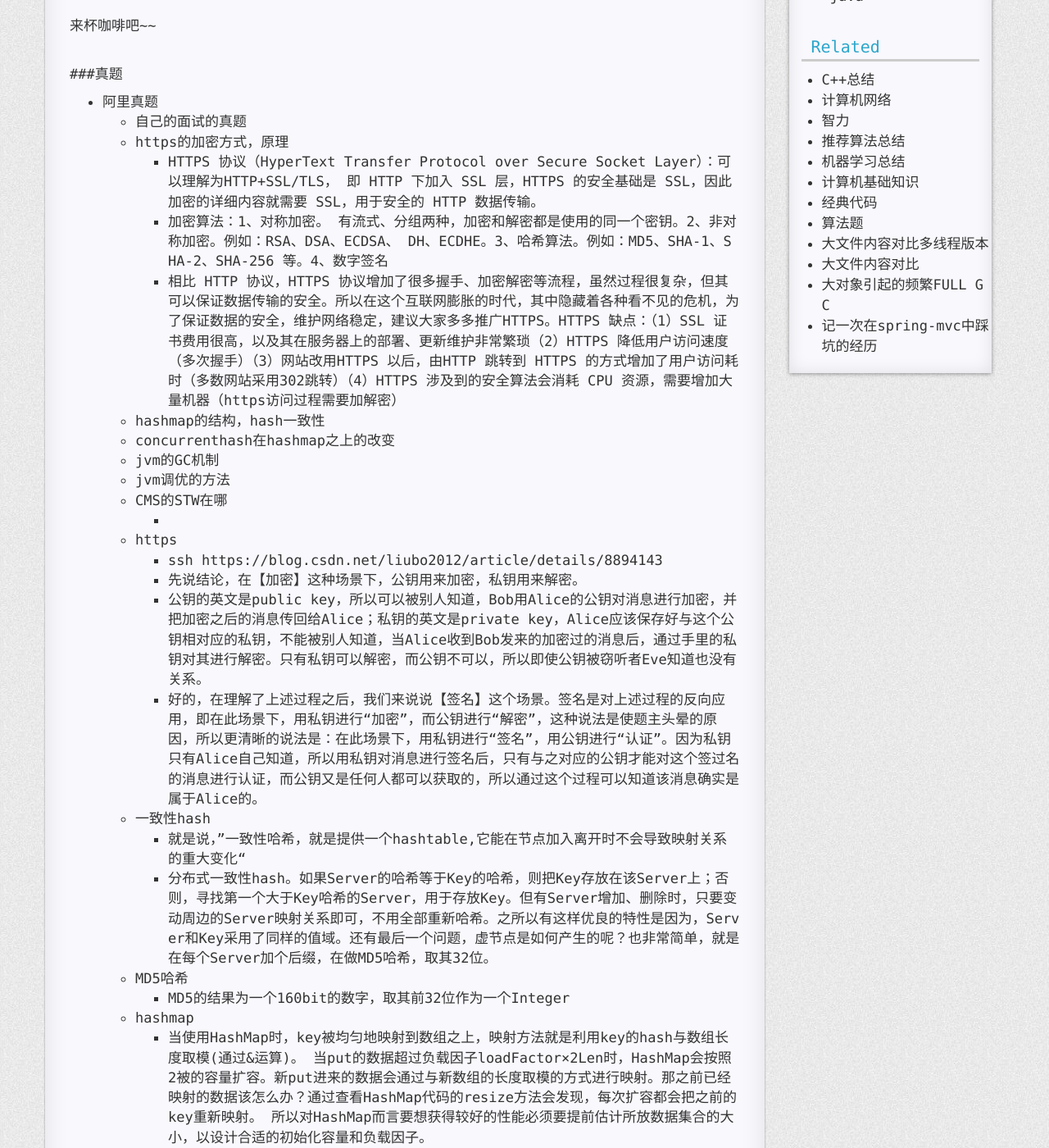
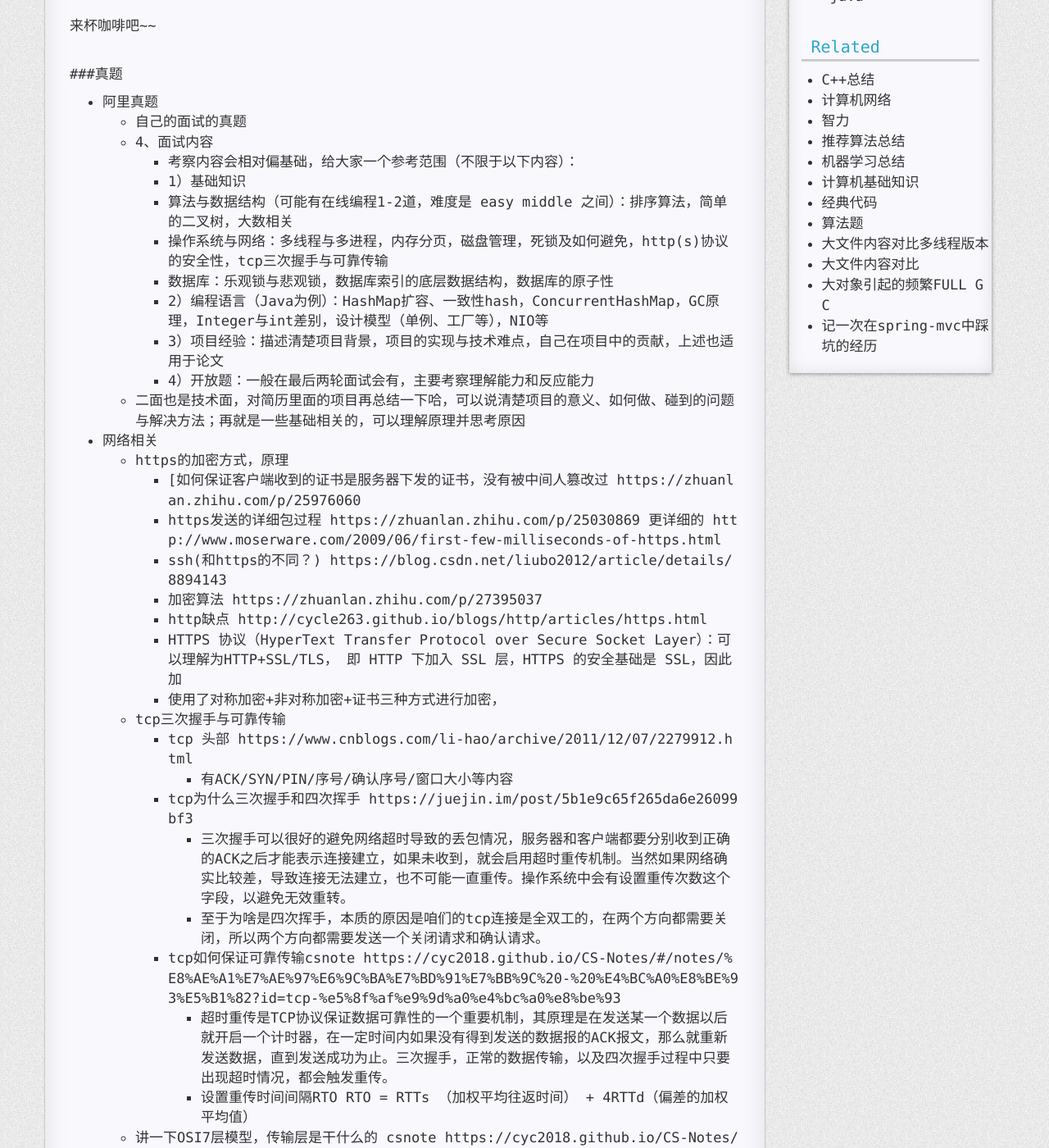
Before and after one commit to yukia-yuqin/blog, a Jekyll site: the page built from _posts/2019-06-29-JAVA-inerview.md, in a window 1280 px wide and 1400 px high, scrolled down 241 px. Shown: the whole window at 82% size. Built offline with Jekyll 4.4.1, drawn with Linux system fonts in a browser that asks for light colours; nearby versions of some CDN libraries; comment, search, counter and statistics services are not loaded; a style sheet for code colours, icons or effects is not loaded; some of the changed text lies outside the part shown.

Commit message:
Update 2019-06-29-JAVA-inerview.md

```diff
--- a/_posts/2019-06-29-JAVA-inerview.md
+++ b/_posts/2019-06-29-JAVA-inerview.md
@@ -11,28 +11,88 @@ categories: interview
 ###真题
 - 阿里真题
     - 自己的面试的真题
+    - 4、面试内容
+        - 考察内容会相对偏基础，给大家一个参考范围（不限于以下内容）：
+        - 1）基础知识
+        - 算法与数据结构（可能有在线编程1-2道，难度是 easy middle 之间）：排序算法，简单的二叉树，大数相关
+        - 操作系统与网络：多线程与多进程，内存分页，磁盘管理，死锁及如何避免，http(s)协议的安全性，tcp三次握手与可靠传输
+        - 数据库：乐观锁与悲观锁，数据库索引的底层数据结构，数据库的原子性
+        - 2）编程语言（Java为例）：HashMap扩容、一致性hash，ConcurrentHashMap，GC原理，Integer与int差别，设计模型（单例、工厂等），NIO等
+        - 3）项目经验：描述清楚项目背景，项目的实现与技术难点，自己在项目中的贡献，上述也适用于论文
+        - 4）开放题：一般在最后两轮面试会有，主要考察理解能力和反应能力
+    - 二面也是技术面，对简历里面的项目再总结一下哈，可以说清楚项目的意义、如何做、碰到的问题与解决方法；再就是一些基础相关的，可以理解原理并思考原因
+
+- 网络相关
     - https的加密方式，原理
-        - HTTPS 协议（HyperText Transfer Protocol over Secure Socket Layer）：可以理解为HTTP+SSL/TLS， 即 HTTP 下加入 SSL 层，HTTPS 的安全基础是 SSL，因此加密的详细内容就需要 SSL，用于安全的 HTTP 数据传输。
-        - 加密算法：1、对称加密。 有流式、分组两种，加密和解密都是使用的同一个密钥。2、非对称加密。例如：RSA、DSA、ECDSA、 DH、ECDHE。3、哈希算法。例如：MD5、SHA-1、SHA-2、SHA-256 等。4、数字签名
-        - 相比 HTTP 协议，HTTPS 协议增加了很多握手、加密解密等流程，虽然过程很复杂，但其可以保证数据传输的安全。所以在这个互联网膨胀的时代，其中隐藏着各种看不见的危机，为了保证数据的安全，维护网络稳定，建议大家多多推广HTTPS。HTTPS 缺点：（1）SSL 证书费用很高，以及其在服务器上的部署、更新维护非常繁琐（2）HTTPS 降低用户访问速度（多次握手）（3）网站改用HTTPS 以后，由HTTP 跳转到 HTTPS 的方式增加了用户访问耗时（多数网站采用302跳转）（4）HTTPS 涉及到的安全算法会消耗 CPU 资源，需要增加大量机器（https访问过程需要加解密）
-    - hashmap的结构，hash一致性
-    - concurrenthash在hashmap之上的改变
+        - [如何保证客户端收到的证书是服务器下发的证书，没有被中间人篡改过 https://zhuanlan.zhihu.com/p/25976060
+        - https发送的详细包过程 https://zhuanlan.zhihu.com/p/25030869 更详细的 http://www.moserware.com/2009/06/first-few-milliseconds-of-https.html
+        - ssh(和https的不同？) https://blog.csdn.net/liubo2012/article/details/8894143
+        - 加密算法 https://zhuanlan.zhihu.com/p/27395037
+        - http缺点 http://cycle263.github.io/blogs/http/articles/https.html
+        - HTTPS 协议（HyperText Transfer Protocol over Secure Socket Layer）：可以理解为HTTP+SSL/TLS， 即 HTTP 下加入 SSL 层，HTTPS 的安全基础是 SSL，因此加
+        - 使用了对称加密+非对称加密+证书三种方式进行加密，
+    - tcp三次握手与可靠传输
+        - tcp 头部  https://www.cnblogs.com/li-hao/archive/2011/12/07/2279912.html
+            - 有ACK/SYN/PIN/序号/确认序号/窗口大小等内容
+        - tcp为什么三次握手和四次挥手 https://juejin.im/post/5b1e9c65f265da6e26099bf3
+            - 三次握手可以很好的避免网络超时导致的丢包情况，服务器和客户端都要分别收到正确的ACK之后才能表示连接建立，如果未收到，就会启用超时重传机制。当然如果网络确实比较差，导致连接无法建立，也不可能一直重传。操作系统中会有设置重传次数这个字段，以避免无效重转。
+            - 至于为啥是四次挥手，本质的原因是咱们的tcp连接是全双工的，在两个方向都需要关闭，所以两个方向都需要发送一个关闭请求和确认请求。
+        - tcp如何保证可靠传输csnote https://cyc2018.github.io/CS-Notes/#/notes/%E8%AE%A1%E7%AE%97%E6%9C%BA%E7%BD%91%E7%BB%9C%20-%20%E4%BC%A0%E8%BE%93%E5%B1%82?id=tcp-%e5%8f%af%e9%9d%a0%e4%bc%a0%e8%be%93
+            - 超时重传是TCP协议保证数据可靠性的一个重要机制，其原理是在发送某一个数据以后就开启一个计时器，在一定时间内如果没有得到发送的数据报的ACK报文，那么就重新发送数据，直到发送成功为止。三次握手，正常的数据传输，以及四次握手过程中只要出现超时情况，都会触发重传。
+            - 设置重传时间间隔RTO  RTO = RTTs （加权平均往返时间） + 4RTTd（偏差的加权平均值）
+    - 讲一下OSI7层模型，传输层是干什么的 csnote https://cyc2018.github.io/CS-Notes/#/notes/%E8%AE%A1%E7%AE%97%E6%9C%BA%E7%BD%91%E7%BB%9C%20-%20%E6%A6%82%E8%BF%B0?id=_2-osi
+        - 传输层 ：为进程提供通用数据传输服务。由于应用层协议很多，定义通用的传输层协议就可以支持不断增多的应用层协议。运输层包括两种协议：传输控制协议 TCP，提供面向连接、可靠的数据传输服务，数据单位为报文段；用户数据报协议 UDP，提供无连接、尽最大努力的数据传输服务，数据单位为用户数据报。TCP 主要提供完整性服务，UDP 主要提供及时性服务。
+        - https://blog.csdn.net/u011774517/article/details/67631439
+    - 讲一下URL之后发生了什么
+        - 1.DNS域名解析；2.建立TCP连接；3.发送HTTP请求；4.服务器处理请求；5.返回响应结果；6.关闭TCP连接；7.浏览器解析HTML；8.浏览器布局渲染；
+    - 讲一下TCP和UDP的区别
+        - 1.基于连接与无连接；
+        - 2.对系统资源的要求（TCP较多，UDP少）；
+        - 3.UDP程序结构较简单；
+        - 4.流模式与数据报模式 ；
+        - 5.TCP保证数据正确性，UDP可能丢包，TCP保证数据顺序，UDP不保证。
+    - TCP握手各个阶段的名字 https://cyc2018.github.io/CS-Notes/#/notes/%E8%AE%A1%E7%AE%97%E6%9C%BA%E7%BD%91%E7%BB%9C%20-%20%E4%BC%A0%E8%BE%93%E5%B1%82?id=tcp-%e7%9a%84%e5%9b%9b%e6%ac%a1%e6%8c%a5%e6%89%8b
+
+- java容器
+    - hashmap  https://cyc2018.github.io/CS-Notes/#/notes/Java%20%E5%AE%B9%E5%99%A8?id=_1-%e5%ad%98%e5%82%a8%e7%bb%93%e6%9e%84
+        - hashmap是一个数组链表 具体是包含entry数组的table；transient Entry[] table; Entry 存储着键值对。它包含了四个字段 hashcode,key,value,next
+        - 链表的插入是以头插法方式进行的.查找计算键值对所在的桶；在链表上顺序查找，时间复杂度显然和链表的长度成正比。
+        - hash原理/一致性原理？ 通过移位和异或操作，将高位与地位的特征结合起来降低哈希冲突的概率。 https://www.zhihu.com/question/20733617
+        - hashmap如何确定下标：4.1 计算 hash 值 + 扰动 4.2 取模
+        - 扩容-基本原理？使得平均查找次数的复杂度为 O(N/M)。 和扩容相关的参数主要有：capacity-必须保证为 2 的 n 次方、size-键值对数量、threshold-size 的临界值，当 size 大于等于 threshold 就必须进行扩容操作 和 load_factor。
+        - hash一致性-扩容-重新计算桶下标，？对于一个 Key，它的哈希值如果在第 5 位上为 0，那么取模得到的结果和之前一样；如果为 1，那么得到的结果为原来的结果 +16。
+        - 计算数组容量：mask+1 是大于原始数字的最小的 2 的 n 次方。
+        - 与 HashTable 的比较？ HashTable 使用 synchronized 来进行同步。HashMap 可以插入键为 null 的 Entry。HashMap 的迭代器是 fail-fast 迭代器。HashMap 不能保证随着时间的推移 Map 中的元素次序是不变的
+    - concurrenthash在hashmap之上的改变 https://cyc2018.github.io/CS-Notes/#/notes/Java%20%E5%AE%B9%E5%99%A8?id=_1-%e5%ad%98%e5%82%a8%e7%bb%93%e6%9e%84
+        -  存储结构 ConcurrentHashMap 和 HashMap 实现上类似，最主要的差别是 ConcurrentHashMap 采用了分段锁（Segment），每个分段锁维护着几个桶（HashEntry），多个线程可以同时访问不同分段锁上的桶，从而使其并发度更高（并发度就是 Segment 的个数）。
+        - size 操作。每个 Segment 维护了一个 count 变量来统计该 Segment 中的键值对个数。如果尝试的次数超过 3 次，就需要对每个 Segment 加锁。
+        - JDK 1.8 的改动
+            - JDK 1.7 使用分段锁机制来实现并发更新操作，核心类为 Segment，它继承自重入锁 ReentrantLock，并发度与 Segment 数量相等。
+            - JDK 1.8 使用了 CAS 操作来支持更高的并发度，在 CAS 操作失败时使用内置锁 synchronized。
+            - 并且 JDK 1.8 的实现也在链表过长时会转换为红黑树。
+        - - CAS
+            - CAS（Compare-and-Swap），即比较并替换，是一种实现并发算法时常用到的技术，Java并发包中的很多类都使用了CAS技术。
+            - CompareAndSwap的缩写，中文意思是：比较并替换。CAS需要有3个操作数：内存地址V，旧的预期值A，即将要更新的目标值B。CAS指令执行时，当且仅当内存地址V的值与预期值A相等时，将内存地址V的值修改为B，否则就什么都不做。整个比较并替换的操作是一个原子操作。
+            - CAS的缺点
+                - 循环时间长开销很大：我们可以看到getAndAddInt方法执行时，如果CAS失败，会一直进行尝试。如果CAS长时间一直不成功，可能会给CPU带来很大的开销。
+                - 只能保证一个共享变量的原子操作：当对一个共享变量执行操作时，我们可以使用循环CAS的方式来保证原子操作，但是对多个共享变量操作时，循环CAS就无法保证操作的原子性，这个时候就可以用锁来保证原子性。
+                - 什么是ABA问题？ABA问题怎么解决？
+                    如果内存地址V初次读取的值是A，并且在准备赋值的时候检查到它的值仍然为A，那我们就能说它的值没有被其他线程改变过了吗？
+                    如果在这段期间它的值曾经被改成了B，后来又被改回为A，那CAS操作就会误认为它从来没有被改变过。这个漏洞称为CAS操作的“ABA”问题。Java并发包为了解决这个问题，提供了一个带有标记的原子引用类“AtomicStampedReference”，它可以通过控制变量值的版本来保证CAS的正确性。因此，在使用CAS前要考虑清楚“ABA”问题是否会影响程序并发的正确性，如果需要解决ABA问题，改用传统的互斥同步可能会比原子类更高效。
+
+
+
     - jvm的GC机制
     - jvm调优的方法
     - CMS的STW在哪
         -
     - https
-        - ssh https://blog.csdn.net/liubo2012/article/details/8894143
-        - 先说结论，在【加密】这种场景下，公钥用来加密，私钥用来解密。
-        - 公钥的英文是public key，所以可以被别人知道，Bob用Alice的公钥对消息进行加密，并把加密之后的消息传回给Alice；私钥的英文是private key，Alice应该保存好与这个公钥相对应的私钥，不能被别人知道，当Alice收到Bob发来的加密过的消息后，通过手里的私钥对其进行解密。只有私钥可以解密，而公钥不可以，所以即使公钥被窃听者Eve知道也没有关系。
-        - 好的，在理解了上述过程之后，我们来说说【签名】这个场景。签名是对上述过程的反向应用，即在此场景下，用私钥进行“加密”，而公钥进行“解密”，这种说法是使题主头晕的原因，所以更清晰的说法是：在此场景下，用私钥进行“签名”，用公钥进行“认证”。因为私钥只有Alice自己知道，所以用私钥对消息进行签名后，只有与之对应的公钥才能对这个签过名的消息进行认证，而公钥又是任何人都可以获取的，所以通过这个过程可以知道该消息确实是属于Alice的。
+
     - 一致性hash
         - 就是说，”一致性哈希，就是提供一个hashtable,它能在节点加入离开时不会导致映射关系的重大变化“
         - 分布式一致性hash。如果Server的哈希等于Key的哈希，则把Key存放在该Server上；否则，寻找第一个大于Key哈希的Server，用于存放Key。但有Server增加、删除时，只要变动周边的Server映射关系即可，不用全部重新哈希。之所以有这样优良的特性是因为，Server和Key采用了同样的值域。还有最后一个问题，虚节点是如何产生的呢？也非常简单，就是在每个Server加个后缀，在做MD5哈希，取其32位。
     - MD5哈希
         - MD5的结果为一个160bit的数字，取其前32位作为一个Integer
-    - hashmap
-        -  当使用HashMap时，key被均匀地映射到数组之上，映射方法就是利用key的hash与数组长度取模(通过&运算)。  当put的数据超过负载因子loadFactor×2Len时，HashMap会按照2被的容量扩容。新put进来的数据会通过与新数组的长度取模的方式进行映射。那之前已经映射的数据该怎么办？通过查看HashMap代码的resize方法会发现，每次扩容都会把之前的key重新映射。  所以对HashMap而言要想获得较好的性能必须要提前估计所放数据集合的大小，以设计合适的初始化容量和负载因子。
 
     - cms停顿了几次？为什么要有这些停顿？ https://zhuanlan.zhihu.com/p/42934904
         - CMS并非没有暂停，而是用两次短暂停来替代串行标记整理算法的长暂停，它的收集周期是这样：初始标记(CMS-initial-mark) -> 并发标记(CMS-concurrent-mark) -> 重新标记(CMS-remark) -> 并发清除(CMS-concurrent-sweep) ->并发重设状态等待下次CMS的触发(CMS-concurrent-reset)。其中的1，3两个步骤需要暂停所有的应用程序线程的。第一次暂停从root对象开始标记存活的对象，这个阶段称为初始标记；第二次暂停是在并发标记之后， 暂停所有应用程序线程，重新标记并发标记阶段遗漏的对象（在并发标记阶段结束后对象状态的更新导致）。第一次暂停会比较短，第二次暂停通常会比较长，并且 remark这个阶段可以并行标记。
@@ -155,18 +215,8 @@ categories: interview
         - 公司技术栈
     - LVS负载均衡怎么支持高并发，负载均衡发生在网络的哪一层
         - LVS是四层负载均衡，也就是说建立在OSI模型的第四层——传输层之上，传输层上有我们熟悉的TCP/UDP，LVS支持TCP/UDP的负载均衡。
-    - 讲一下OSI7层模型，传输层是干什么的
-        - https://blog.csdn.net/u011774517/article/details/67631439
-    - 讲一下URL之后发生了什么
-        - 1.DNS域名解析；2.建立TCP连接；3.发送HTTP请求；4.服务器处理请求；5.返回响应结果；6.关闭TCP连接；7.浏览器解析HTML；8.浏览器布局渲染；
-    - 讲一下TCP和UDP的区别
-        - 1.基于连接与无连接；
-        - 2.对系统资源的要求（TCP较多，UDP少）；
-        - 3.UDP程序结构较简单；
-        - 4.流模式与数据报模式 ；
-        - 5.TCP保证数据正确性，UDP可能丢包，TCP保证数据顺序，UDP不保证。
-    - TCP是如何实现可靠传输的
-        - TCP 使用超时重传来实现可靠传输：如果一个已经发送的报文段在超时时间内没有收到确认，那么就重传这个报文段。
+
+
     - DNS用的什么协议
         - DNS在进行区域传输的时候使用TCP协议，其它时候则使用UDP协议；
             - DNS的规范规定了2种类型的DNS服务器，一个叫主DNS服务器，一个叫辅助DNS服务器。在一个区中主DNS服务器从自己本机的数据文件中读取该区的DNS数据信息，而辅助DNS服务器则从区的主DNS服务器中读取该区的DNS数据信息。当一个辅助DNS服务器启动时，它需要与主DNS服务器通信，并加载数据信息，这就叫做区传送（zone transfer）。
@@ -225,15 +275,7 @@ categories: interview
             - 底层数据结构： JDK1.7的 ConcurrentHashMap 底层采用 分段的数组+链表 实现，JDK1.8 采用的数据结构跟HashMap1.8的结构一样，数组+链表/红黑二叉树。Hashtable 和 JDK1.8 之前的 HashMap 的底层数据结构类似都是采用 数组+链表 的形式，数组是 HashMap 的主体，链表则是主要为了解决哈希冲突而存在的；
             - 实现线程安全的方式（重要）： ① 在JDK1.7的时候，ConcurrentHashMap（分段锁） 对整个桶数组进行了分割分段(Segment)，每一把锁只锁容器其中一部分数据，多线程访问容器里不同数据段的数据，就不会存在锁竞争，提高并发访问率。（默认分配16个Segment，比Hashtable效率提高16倍。） 到了 JDK1.8 的时候已经摒弃了Segment的概念，而是直接用 Node 数组+链表+红黑树的数据结构来实现，并发控制使用 synchronized 和 CAS 来操作。（JDK1.6以后 对 synchronized锁做了很多优化） 整个看起来就像是优化过且线程安全的 HashMap，虽然在JDK1.8中还能看到 Segment 的数据结构，但是已经简化了属性，只是为了兼容旧版本；② Hashtable(同一把锁)：使用 synchronized 来保证线程安全，效率非常低下。当一个线程访问同步方法时，其他线程也访问同步方法，可能会进入阻塞或轮询状态，如使用 put 添加元素，另一个线程不能使用 put 添加元素，也不能使用 get，竞争会越来越激烈效率越低。
         - 刚才提到了segment继承于ReetrantLock，那谈谈Synchronized和Lock的区别
-        - CAS
-            - CAS（Compare-and-Swap），即比较并替换，是一种实现并发算法时常用到的技术，Java并发包中的很多类都使用了CAS技术。CAS也是现在面试经常问的问题
-            - CompareAndSwap的缩写，中文意思是：比较并替换。CAS需要有3个操作数：内存地址V，旧的预期值A，即将要更新的目标值B。CAS指令执行时，当且仅当内存地址V的值与预期值A相等时，将内存地址V的值修改为B，否则就什么都不做。整个比较并替换的操作是一个原子操作。
-            - CAS的缺点
-                - 循环时间长开销很大：我们可以看到getAndAddInt方法执行时，如果CAS失败，会一直进行尝试。如果CAS长时间一直不成功，可能会给CPU带来很大的开销。
-                - 只能保证一个共享变量的原子操作：当对一个共享变量执行操作时，我们可以使用循环CAS的方式来保证原子操作，但是对多个共享变量操作时，循环CAS就无法保证操作的原子性，这个时候就可以用锁来保证原子性。
-                - 什么是ABA问题？ABA问题怎么解决？
-                    如果内存地址V初次读取的值是A，并且在准备赋值的时候检查到它的值仍然为A，那我们就能说它的值没有被其他线程改变过了吗？
-                    如果在这段期间它的值曾经被改成了B，后来又被改回为A，那CAS操作就会误认为它从来没有被改变过。这个漏洞称为CAS操作的“ABA”问题。Java并发包为了解决这个问题，提供了一个带有标记的原子引用类“AtomicStampedReference”，它可以通过控制变量值的版本来保证CAS的正确性。因此，在使用CAS前要考虑清楚“ABA”问题是否会影响程序并发的正确性，如果需要解决ABA问题，改用传统的互斥同步可能会比原子类更高效。
+
 
 
         - 死锁举例
```
